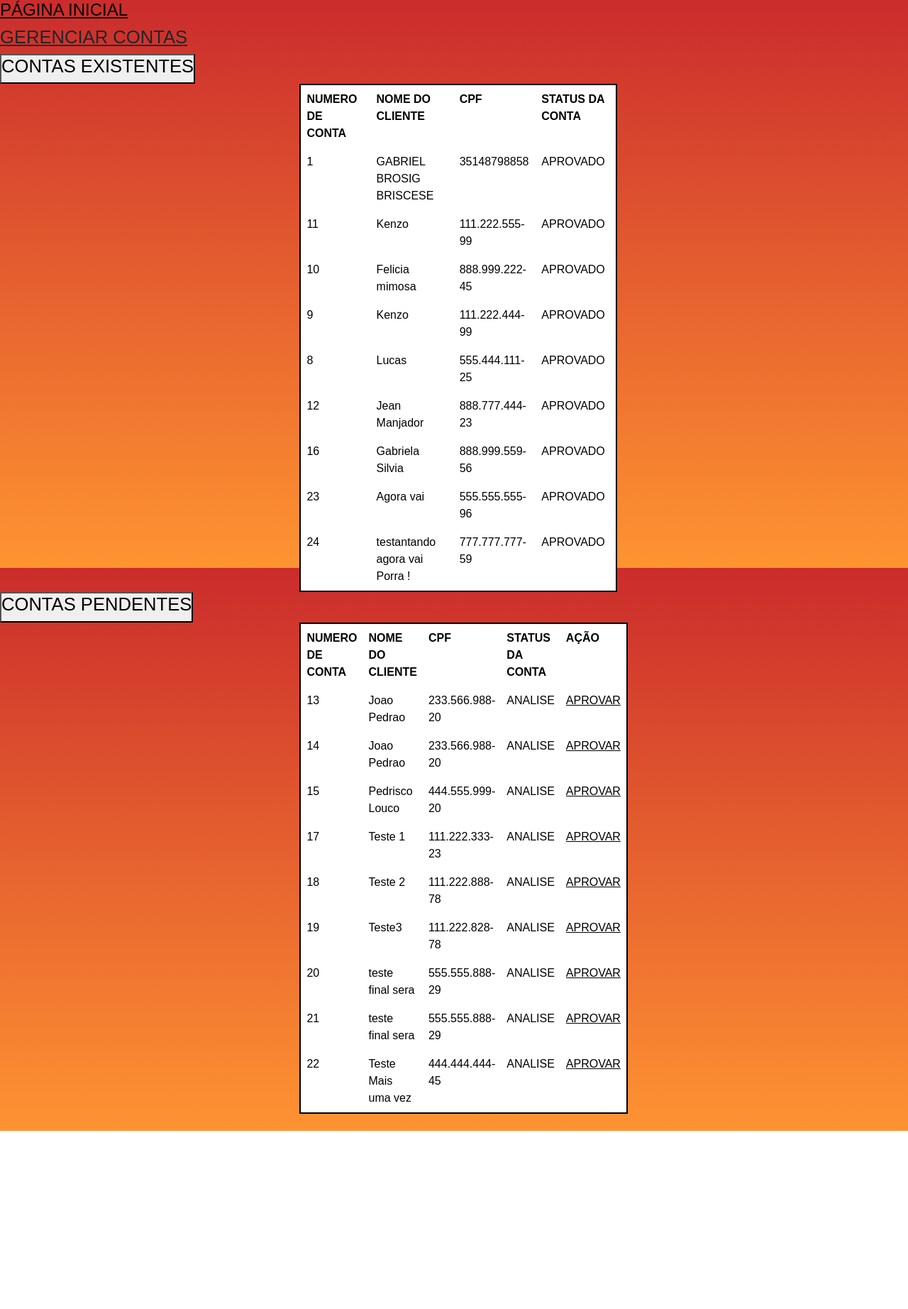
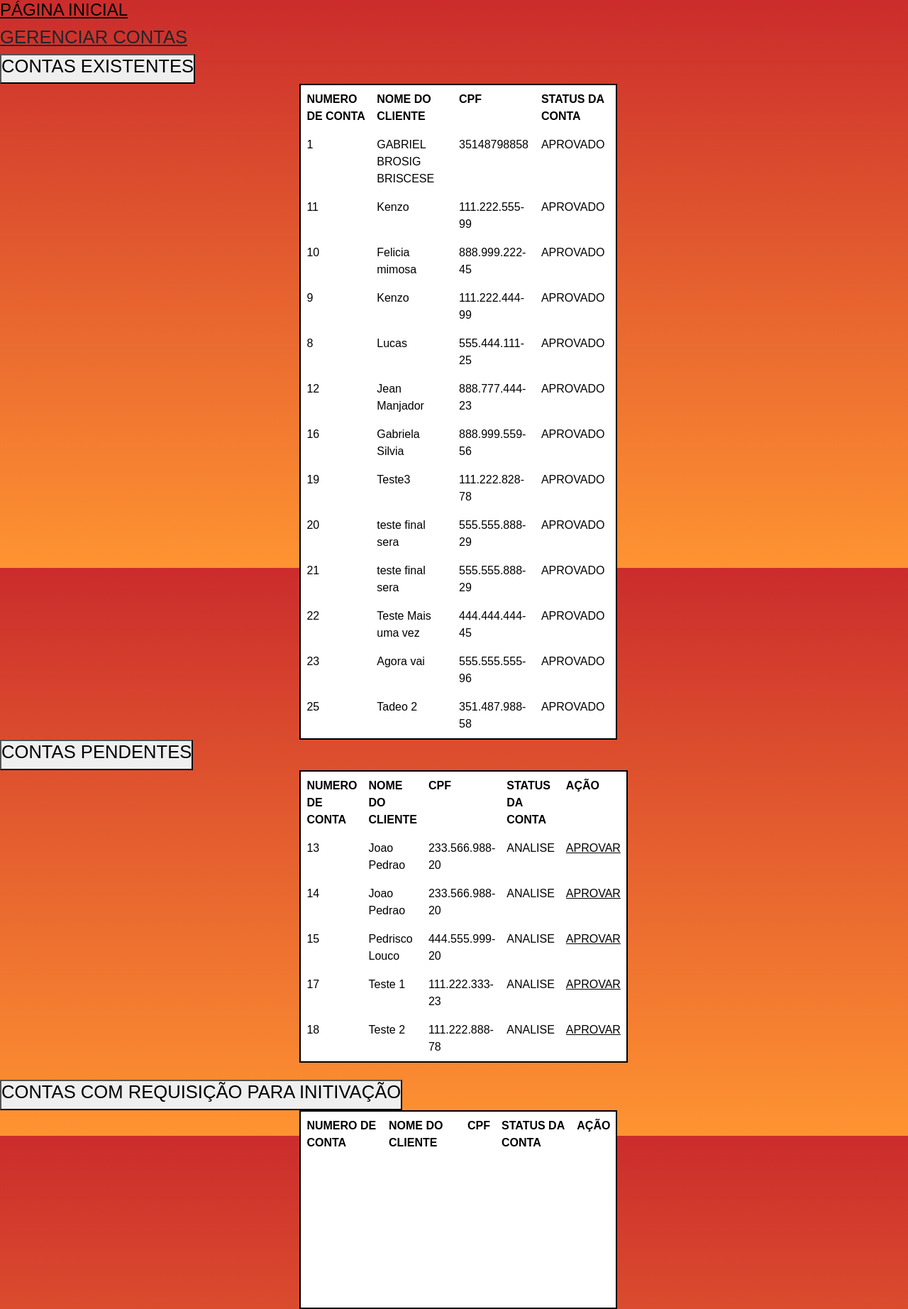
Before and after one commit to Octoplus-Group/OctoplusBank, a Flask app: page /link_gerenciar_contas/1 in a window 1280 px wide. Shown: the whole page at 71% size. Before the commit the page ends 1593 px from the top, so only its background shows below. Run offline with Flask 2, Linux system fonts and the light colour scheme; data comes from the database, SQL or seed files in the repository; lists and menus that the app fills with data are empty; some libraries are stand-ins or nearby versions; some web fonts are replaced.

Commit message:
Refinamento de Abertura de Conta, e criação do requerimento de exclusao de conta!

```diff
--- a/src/app.py
+++ b/src/app.py
@@ -65,6 +65,8 @@ app.add_url_rule(routes["cadastro_execucao"],view_func=routes["cadastro_execucao
 
 app.add_url_rule(routes["verificar_aprovacao"],view_func=routes["verificar_aprovacao_controller"])
 
+app.add_url_rule(routes["solicitacao_deletar"],view_func=routes["solicitacao_deletar_controller"])
+
 app.add_url_rule(routes["realizar_saque_gerente_route"],view_func=routes["realizar_saque_gerente_controller"])
 
 """ app.add_url_rule(routes["realizar_transferencia_route"],view_func=routes["realizar_transferencia_controller"]) """
--- a/src/controllers/controller.py
+++ b/src/controllers/controller.py
@@ -47,9 +47,27 @@ class IndexController(MethodView):
             return render_template('public/cadastro_cliente.html', mensagem=mensagem)
 
 class DeleteClienteController(MethodView):
-    def post(self, id):
+    def get(self, id):
+
+        with mysql.cursor() as cur:
+
+            cur.execute("DELETE from cliente WHERE ID_CLIENTE =%s",(id))
+            cur.connection.commit()
+            cur.execute("SELECT * FROM cliente WHERE STATUS =%s",('APROVADO'))
+            dataAprovado = cur.fetchall()
+            cur.execute("SELECT * FROM cliente WHERE STATUS =%s",('ANALISE'))
+            dataAnalise = cur.fetchall()
+            cur.execute("SELECT * FROM cliente WHERE FUNCAO ='GA'")
+            cliente = cur.fetchone()
+            cur.execute("SELECT * FROM cliente WHERE REQUISICAO =%s",('DELETAR'))
+            dataDeletar = cur.fetchall()
+
+            return render_template('public/gerenciar_contas.html', cliente=cliente , dataAprovado=dataAprovado, dataAnalise=dataAnalise, dataDeletar=dataDeletar)
+
+class DeleteClienteRequisicaoController(MethodView):
+    def get(self, id):
         with mysql.cursor()as cur:
-            cur.execute("DELETE FROM cliente WHERE id =%s",(id))
+            cur.execute("UPDATE cliente SET REQUISICAO =%s WHERE ID_CLIENTE =%s",('DELETAR',id))
             cur.connection.commit()
             return redirect('/')
 
@@ -233,8 +251,10 @@ class LinkGerenciarContasController(MethodView):
             dataAprovado = cur.fetchall()
             cur.execute("SELECT * FROM cliente WHERE STATUS =%s",('ANALISE'))
             dataAnalise = cur.fetchall()
+            cur.execute("SELECT * FROM cliente WHERE REQUISICAO =%s",('DELETAR'))
+            dataDeletar = cur.fetchall()
 
-            return render_template('public/gerenciar_contas.html', cliente=cliente, conta = conta, dataAprovado=dataAprovado, dataAnalise=dataAnalise)
+            return render_template('public/gerenciar_contas.html', cliente=cliente, conta = conta, dataAprovado=dataAprovado, dataAnalise=dataAnalise, dataDeletar=dataDeletar)
 
 class AprovacaoContaController(MethodView):
     def get(self,id):
@@ -448,5 +468,5 @@ class VerificacaoAprovacao(MethodView):
             numerocontaAbertura=cur.fetchone()
             cur.execute("SELECT * FROM cliente ORDER BY ID_CLIENTE DESC")
             numeroclienteAbertura=cur.fetchone()
-            mensagem = 'Sua conta esta sendo verificada! Clique em verificar novamente para ver se sua conta ja foi aprovada ! ;)'
+            mensagem = 'Sua Conta esta sendo verificada, em no maximo 1 min, sua conta será validada, apenas aguarde...'
             return render_template('/public/aguardandoAprovacao.html', numerocontaAbertura=numerocontaAbertura, numeroclienteAbertura=numeroclienteAbertura,mensagem=mensagem)
--- a/src/routes/routes.py
+++ b/src/routes/routes.py
@@ -33,4 +33,6 @@ routes ={
     "link_cadastro":"/link_cadastro/","link_cadastro_controller":LinkPaginaCadastroController.as_view("linkcadastro"),
     "cadastro_execucao":"/cadastro_execucao/","cadastro_execucao_controller":CadastroClienteController.as_view("cadastrocliente"),
     "verificar_aprovacao":"/verificaraprovacao/","verificar_aprovacao_controller":VerificacaoAprovacao.as_view("verificaraprovacao"),
+    "solicitacao_deletar":"/solicitacaodeletar/<int:id>","solicitacao_deletar_controller":DeleteClienteRequisicaoController.as_view("solicitacaodeletar"),
+
 }
--- a/src/templates/public/aguardandoAprovacao.html
+++ b/src/templates/public/aguardandoAprovacao.html
@@ -2,7 +2,7 @@
 <html lang="en">
 <head>
     <meta charset="UTF-8">
-    <meta http-equiv="X-UA-Compatible" content="IE=edge">
+    <meta http-equiv="refresh" content="5; URL='/verificaraprovacao'" >
     <meta name="viewport" content="width=device-width, initial-scale=1.0">
     <link rel="preconnect" href="https://fonts.googleapis.com">
     <link rel="preconnect" href="https://fonts.gstatic.com" crossorigin>
@@ -25,7 +25,7 @@
 <p>Status da Conta: {{numeroclienteAbertura.13}}</p>
 
 <a href="/verificaraprovacao">Verificar se sua conta ja foi aprovada !</a>
-
+<br>
 <a href="/"> Desistir de Abrir a Conta!</a>
 
 
--- a/src/templates/public/cadastro_cliente.html
+++ b/src/templates/public/cadastro_cliente.html
@@ -144,7 +144,7 @@
                 <div class="parte-3">
 
                     <label for="cep">CEP:
-                    <input class="esquerda" type="text" placeholder="00000-000" name="cep" id="cep" class="form-control">
+                    <input class="text" type="text" placeholder="00000-000" name="cep" id="cep" class="form-control">
                     </label>
 
                 </div>
--- a/src/templates/public/gerenciar_contas.html
+++ b/src/templates/public/gerenciar_contas.html
@@ -72,6 +72,34 @@
 
     <br>
 
+    <div class="contasDeletar">
+        <a href="">
+            <button class="btnContasPendentes">
+                <h2>CONTAS COM REQUISIÇÃO PARA INITIVAÇÃO</h2>
+            </button>
+        </a>
+    </div>
+
+    <div>
+        <table class="table" border="2">
+            <tr>
+                <th scoup="col">NUMERO DE CONTA</th>
+                <th scoup="col">NOME DO CLIENTE</th>
+                <th scoup="col">CPF</th>
+                <th scoup="col">STATUS DA CONTA</th>
+                <th scoup="col">AÇÃO</th>
+            </tr>
+            {% for item in dataDeletar%}
+            <tr>
+                <td>{{item[0]}}</td>
+                <td>{{item[2]}}</td>
+                <td>{{item[3]}}</td>
+                <td>{{item[13]}}</td>
+                <td><a href='/delete/cliente/{{item[1]}}'>INATIVAR</a></td>
+            </tr>
+            {% endfor %}
+            </table>
+    </div>
 
 
     {% endblock %}
--- a/src/templates/public/home_user.html
+++ b/src/templates/public/home_user.html
@@ -44,6 +44,7 @@
     <br>
 
     <a href="/dados_user/cliente/{{cliente.0}}"><button id="dados">DADOS</button></a><br>
+    <a href="/solicitacaodeletar/{{cliente.1}}"><button id="dados">SOLICITAR EXCLUSÃO DOS MEUS DADOS E CONTA</button></a><br>
 
     <a href="/"><button id="sair">SAIR</button></a>
 
```
Also changed, not shown: Modelagem de Banco de Dados/BDSEGUNDASPRINTOFICIAL.sql (renamed from Modelagem de Banco de Dados/BDSEGUNDASPRINTALPHA.sql, +8 -5 lines).
